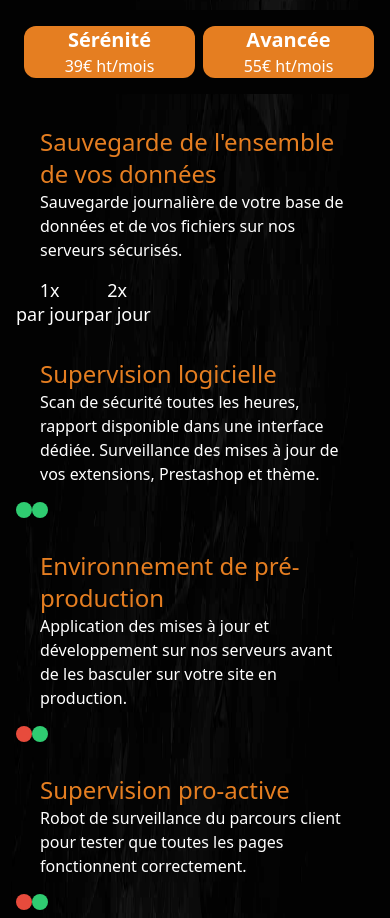
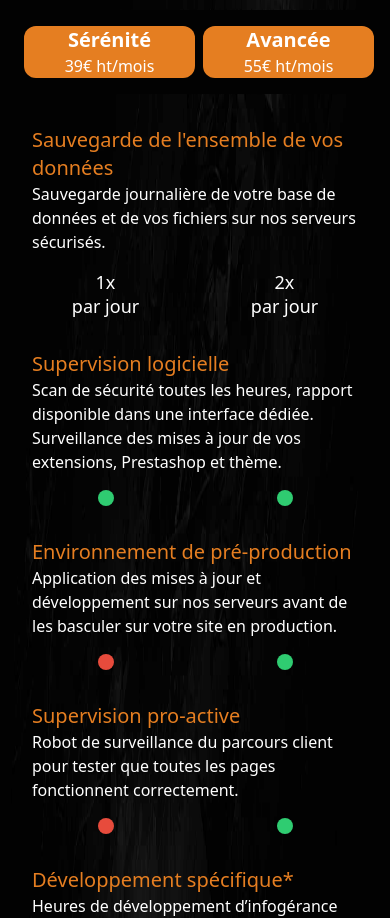
Before and after one commit to akiletour/inrage, a Next.js app: page /prestations/maintenance-site-internet/maintenance-prestashop in a window 390 px wide. Shown: the part 2014-2932 px from the top of the page. Built offline with nearby package versions, Linux system fonts and the light colour scheme.

Commit message:
fix(tma-detail): reduce horizontal spacing on TableLine #42

```diff
--- a/components/tma/TableLine.tsx
+++ b/components/tma/TableLine.tsx
@@ -7,15 +7,15 @@ type Props = {
 export default function TableLine({ title, content, values }: Props) {
   return (
     <div className="flex items-center flex-wrap">
-      <div className="w-full mb-2 lg:mb-0 lg:w-auto lg:flex-1 pl-3 pr-3">
-        <h3 className="text-2xl text-orange font-medium">{title}</h3>
+      <div className="w-full mb-2 lg:mb-0 lg:w-auto lg:flex-1 px-2 lg:px-3">
+        <h3 className="text-xl lg:text-2xl text-orange font-medium">{title}</h3>
         <p className="text-white">{content}</p>
       </div>
 
       {values.map((value, idx) => (
         // eslint-disable-next-line react/no-array-index-key
         <div
-          className="lg:w-25 flex-1 md:flex-none flex-col text-center text-white text-lg leading-6 flex-none flex items-center justify-center"
+          className="lg:w-25 flex-1 md:flex-none flex-col text-center text-white text-lg leading-6 lg:flex-none flex items-center justify-center"
           key={idx}
         >
           {typeof value === 'string' ? (
```
